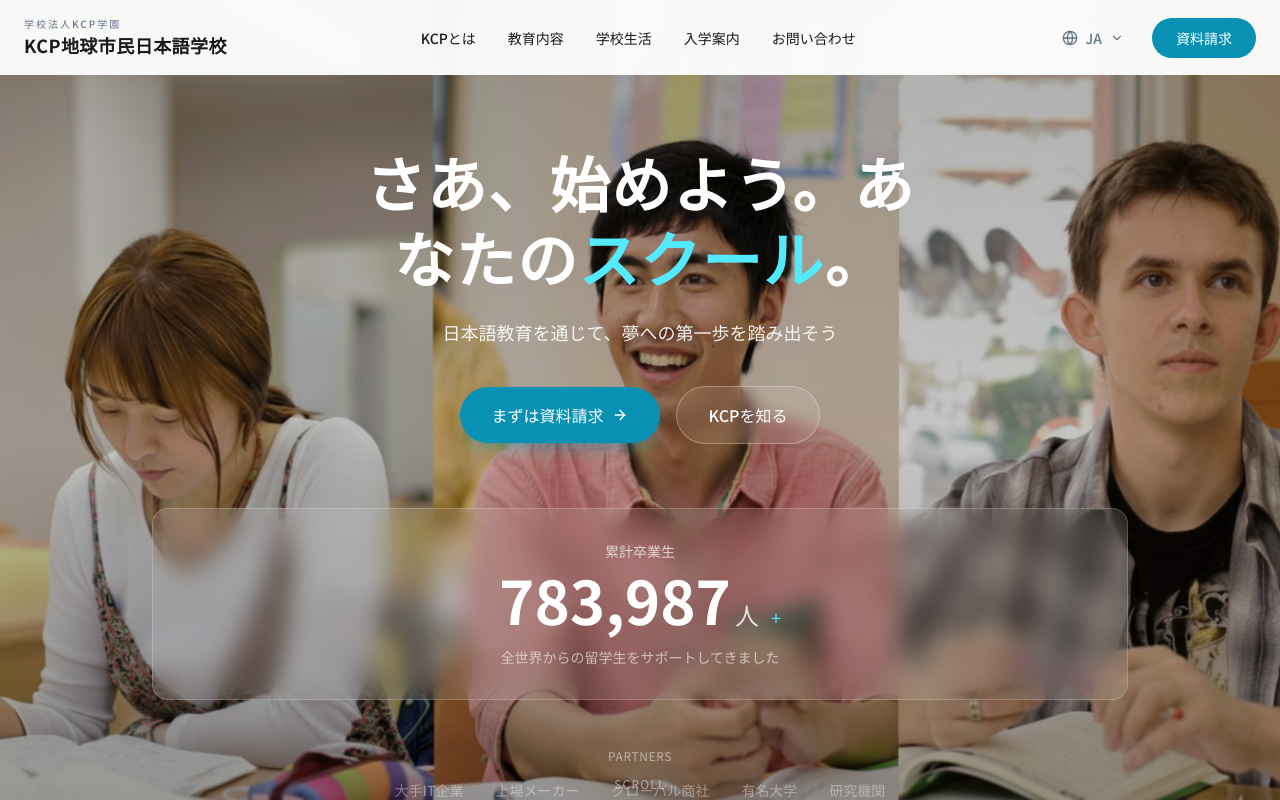
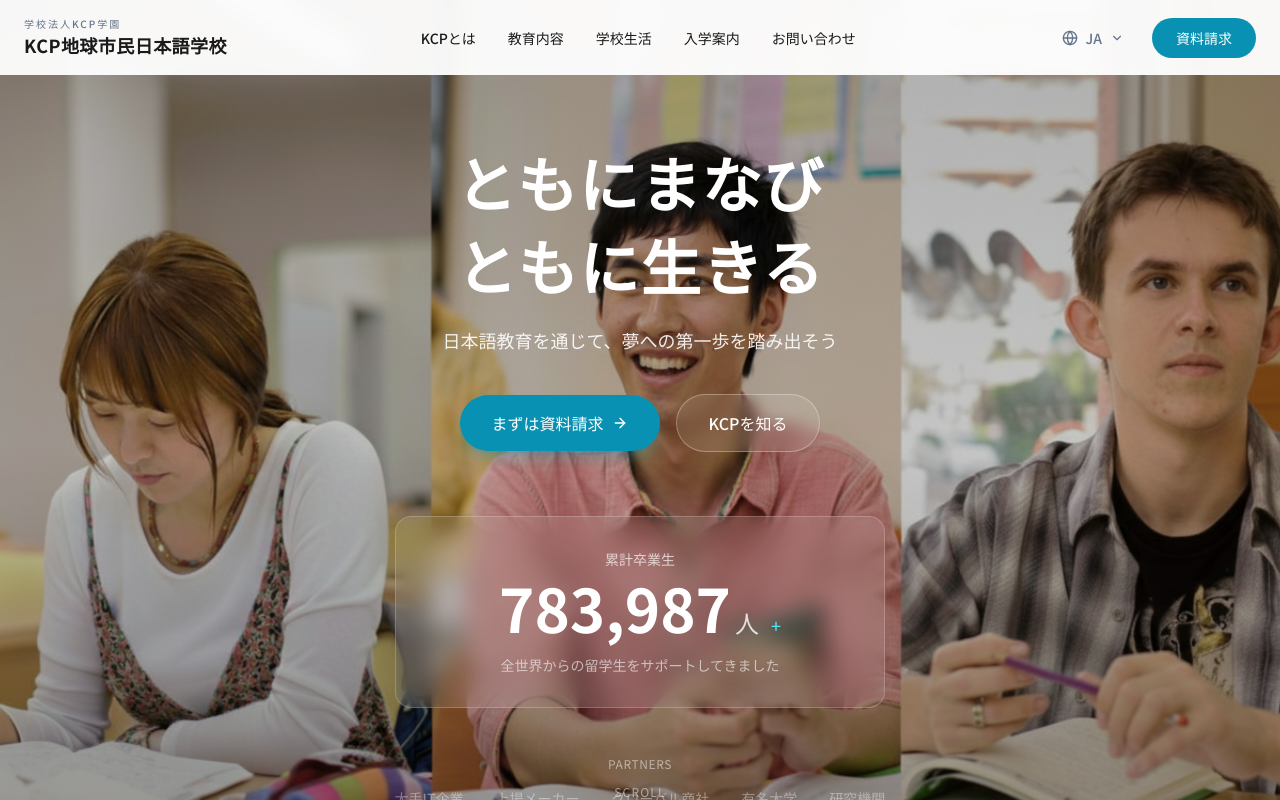
Before and after one commit to Kimschool/v0-website-redesign, a Next.js app: page / in a window 1280 px wide. Shown: the top 800 px of the page. Built offline with nearby package versions, Linux system fonts and the light colour scheme.

Commit message:
feat: update hero section text and add typing effect
Change hero section title and add typewriter effect to hero-section.tsx in all languages.

Co-authored-by: Kimschool SVN <38774641+Kimschool@users.noreply.github.com>

```diff
--- a/components/hero-section.tsx
+++ b/components/hero-section.tsx
@@ -46,9 +46,55 @@ function AnimatedCounter({ target, duration = 2000 }: { target: number; duration
   return <span ref={countRef}>{count.toLocaleString()}</span>
 }
 
+function TypewriterText({ text, delay = 0 }: { text: string; delay?: number }) {
+  const [displayedText, setDisplayedText] = useState("")
+  const [isTyping, setIsTyping] = useState(false)
+  const [hasStarted, setHasStarted] = useState(false)
+
+  useEffect(() => {
+    setDisplayedText("")
+    setIsTyping(false)
+    setHasStarted(false)
+
+    const startTimer = setTimeout(() => {
+      setHasStarted(true)
+      setIsTyping(true)
+    }, delay)
+
+    return () => clearTimeout(startTimer)
+  }, [text, delay])
+
+  useEffect(() => {
+    if (!hasStarted) return
+
+    let currentIndex = 0
+    const typingInterval = setInterval(() => {
+      if (currentIndex < text.length) {
+        setDisplayedText(text.slice(0, currentIndex + 1))
+        currentIndex++
+      } else {
+        setIsTyping(false)
+        clearInterval(typingInterval)
+      }
+    }, 100)
+
+    return () => clearInterval(typingInterval)
+  }, [text, hasStarted])
+
+  return (
+    <span>
+      {displayedText}
+      {isTyping && <span className="animate-pulse">|</span>}
+    </span>
+  )
+}
+
 export function HeroSection() {
   const { t } = useTranslation()
   const partners = t("hero.partnerList", { returnObjects: true }) as string[]
+
+  const title1 = t("hero.title1")
+  const title2 = t("hero.title2")
 
   return (
     <section className="relative min-h-screen flex items-center justify-center overflow-hidden pt-16">
@@ -60,10 +106,13 @@ export function HeroSection() {
 
       {/* Content */}
       <div className="relative z-10 text-center px-6 py-20 max-w-5xl mx-auto">
-        <h1 className="text-4xl md:text-5xl lg:text-6xl font-bold text-white leading-tight tracking-wide text-balance">
-          {t("hero.title1")}
-          <span className="text-cyan-300">{t("hero.titleHighlight")}</span>
-          {t("hero.title2")}
+        <h1 className="text-4xl md:text-5xl lg:text-6xl font-bold text-white leading-tight tracking-wide">
+          <span className="block">
+            <TypewriterText text={title1} delay={500} />
+          </span>
+          <span className="block mt-2">
+            <TypewriterText text={title2} delay={500 + title1.length * 100 + 300} />
+          </span>
         </h1>
 
         <p className="mt-6 text-lg text-white/90 max-w-2xl mx-auto">
--- a/lib/i18n.ts
+++ b/lib/i18n.ts
@@ -21,9 +21,9 @@ const resources = {
 
       // Hero
       hero: {
-        title1: "さあ、始めよう。あなたの",
-        titleHighlight: "スクール",
-        title2: "。",
+        title1: "ともにまなび",
+        titleHighlight: " ",
+        title2: "ともに生きる",
         subtitle: "日本語教育を通じて、夢への第一歩を踏み出そう",
         cta1: "まずは資料請求",
         cta2: "KCPを知る",
@@ -210,9 +210,9 @@ const resources = {
 
       // Hero
       hero: {
-        title1: "Start Your ",
-        titleHighlight: "School",
-        title2: " Journey Today.",
+        title1: "Learn Together",
+        titleHighlight: " ",
+        title2: "Live Together",
         subtitle: "Take the first step toward your dreams through Japanese language education",
         cta1: "Request Information",
         cta2: "Learn About KCP",
@@ -399,9 +399,9 @@ const resources = {
 
       // Hero
       hero: {
-        title1: "자, 시작해요. 당신의 ",
-        titleHighlight: "스쿨",
-        title2: ".",
+        title1: "함께 배우고",
+        titleHighlight: " ",
+        title2: "함께 살아가다",
         subtitle: "일본어 교육을 통해 꿈을 향한 첫걸음을 내딛어요",
         cta1: "자료 요청하기",
         cta2: "KCP 알아보기",
@@ -516,7 +516,7 @@ const resources = {
 
       // Songs
       songs: {
-        label: "노래",
+        label: "���래",
         title: "KCP 교가와 응원가",
         items: [
           { title: "교가 「지금 여기에」", subtitle: "School Song" },
@@ -588,9 +588,9 @@ const resources = {
 
       // Hero
       hero: {
-        title1: "开始吧，你的",
-        titleHighlight: "学校",
-        title2: "。",
+        title1: "共同学习",
+        titleHighlight: " ",
+        title2: "共同生活",
         subtitle: "通过日语教育，迈出实现梦想的第一步",
         cta1: "请求资料",
         cta2: "了解KCP",
@@ -777,9 +777,9 @@ const resources = {
 
       // Hero
       hero: {
-        title1: "Начните свою ",
-        titleHighlight: "школу",
-        title2: " сегодня.",
+        title1: "Учимся вместе",
+        titleHighlight: " ",
+        title2: "Живем вместе",
         subtitle: "Сделайте первый шаг к своей мечте через изучение японского языка",
         cta1: "Запросить информацию",
         cta2: "Узнать о KCP",
@@ -930,7 +930,7 @@ const resources = {
         quickLinks: [
           { label: "О KCP" },
           { label: "Курсы" },
-          { label: "Поступление" },
+          { label: "��оступление" },
           { label: "Жизнь в школе" },
           { label: "Контакты" },
         ],
@@ -966,9 +966,9 @@ const resources = {
 
       // Hero
       hero: {
-        title1: "Hãy bắt đầu ",
-        titleHighlight: "trường học",
-        title2: " của bạn.",
+        title1: "Cùng học",
+        titleHighlight: " ",
+        title2: "Cùng sống",
         subtitle: "Bước đi đầu tiên hướng tới ước mơ thông qua giáo dục tiếng Nhật",
         cta1: "Yêu cầu tài liệu",
         cta2: "Tìm hiểu về KCP",
```
